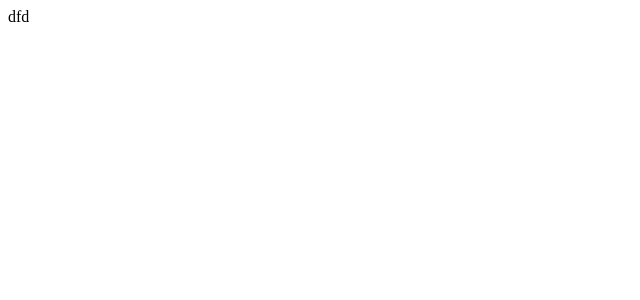
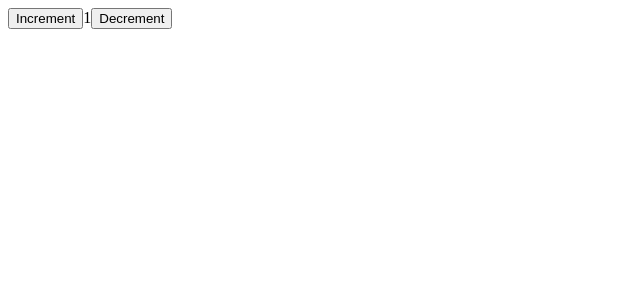
Before and after one commit to bobychaudhary/ReactHooks, a React (Create React App) app in the folder reacthooks/: page / in a window 1280 px wide. Shown: the top 300 px of the page, without its empty margins (0-640 px from the left). Built offline with nearby package versions, Linux system fonts and the light colour scheme.

Commit message:
useState hook added

```diff
--- a/reacthooks/package.json
+++ b/reacthooks/package.json
@@ -17,12 +17,6 @@
     "test": "react-scripts test",
     "eject": "react-scripts eject"
   },
-  "eslintConfig": {
-    "extends": [
-      "react-app",
-      "react-app/jest"
-    ]
-  },
   "browserslist": {
     "production": [
       ">0.2%",
--- a/reacthooks/src/App.js
+++ b/reacthooks/src/App.js
@@ -1,7 +1,8 @@
-
+import Statehook from './hooks/usestate';
 function App() {
   return (
-    <div className="App">dfd
+    <div className="App">
+      <Statehook/>
     </div>
   );
 }
--- /dev/null
+++ b/reacthooks/src/hooks/usestate.jsx
@@ -0,0 +1,16 @@
+import React, {useState} from 'react';
+
+const StateTutorial = () => {
+    const [count, setCount] = useState(1);
+
+    return (
+        <>
+
+        <button onClick ={() => {setCount(count+1)}}>Increment</button>
+        {count}
+        <button onClick ={() => {setCount(count-1)}}>Decrement</button>
+
+        </>
+    )
+}
+export default StateTutorial;
```
